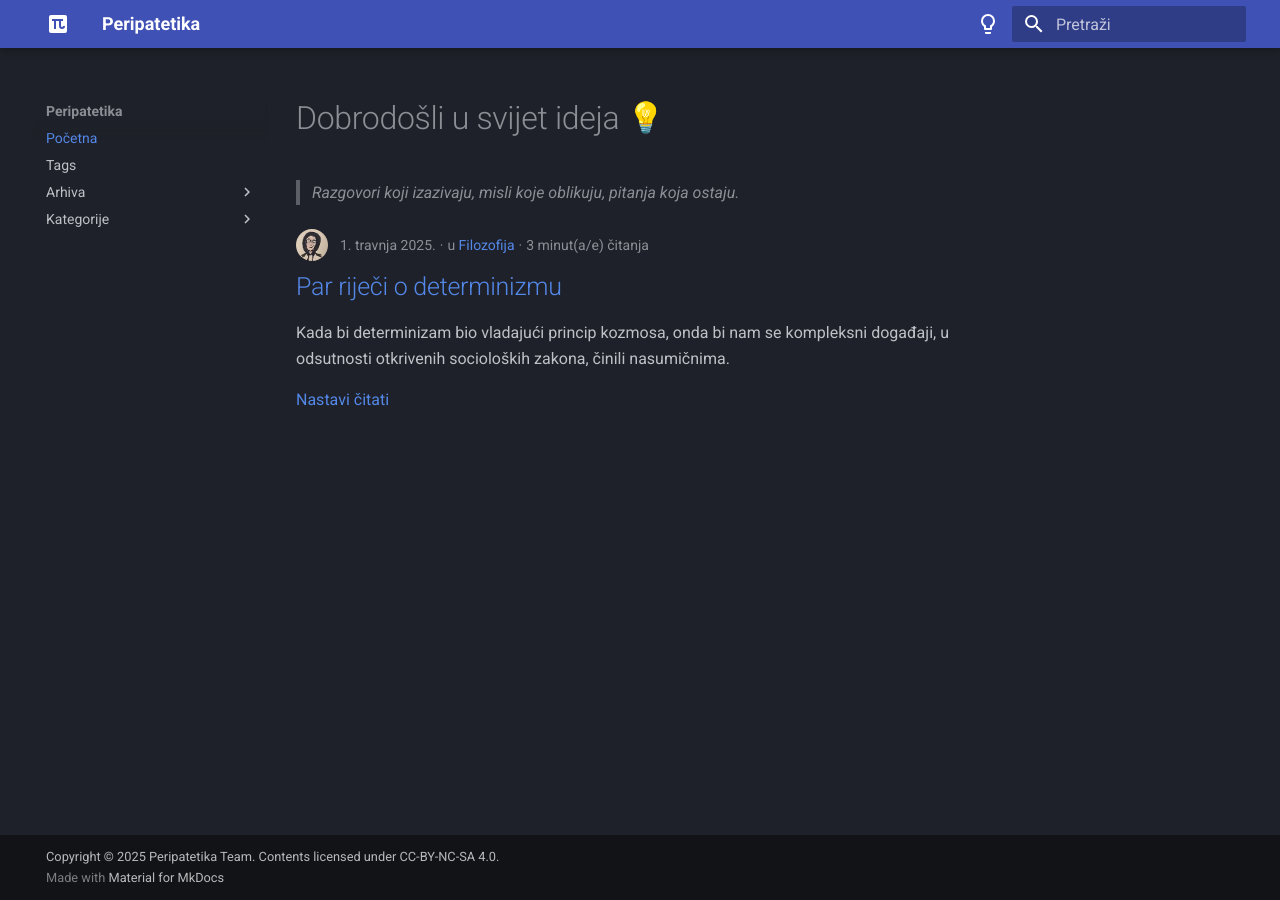
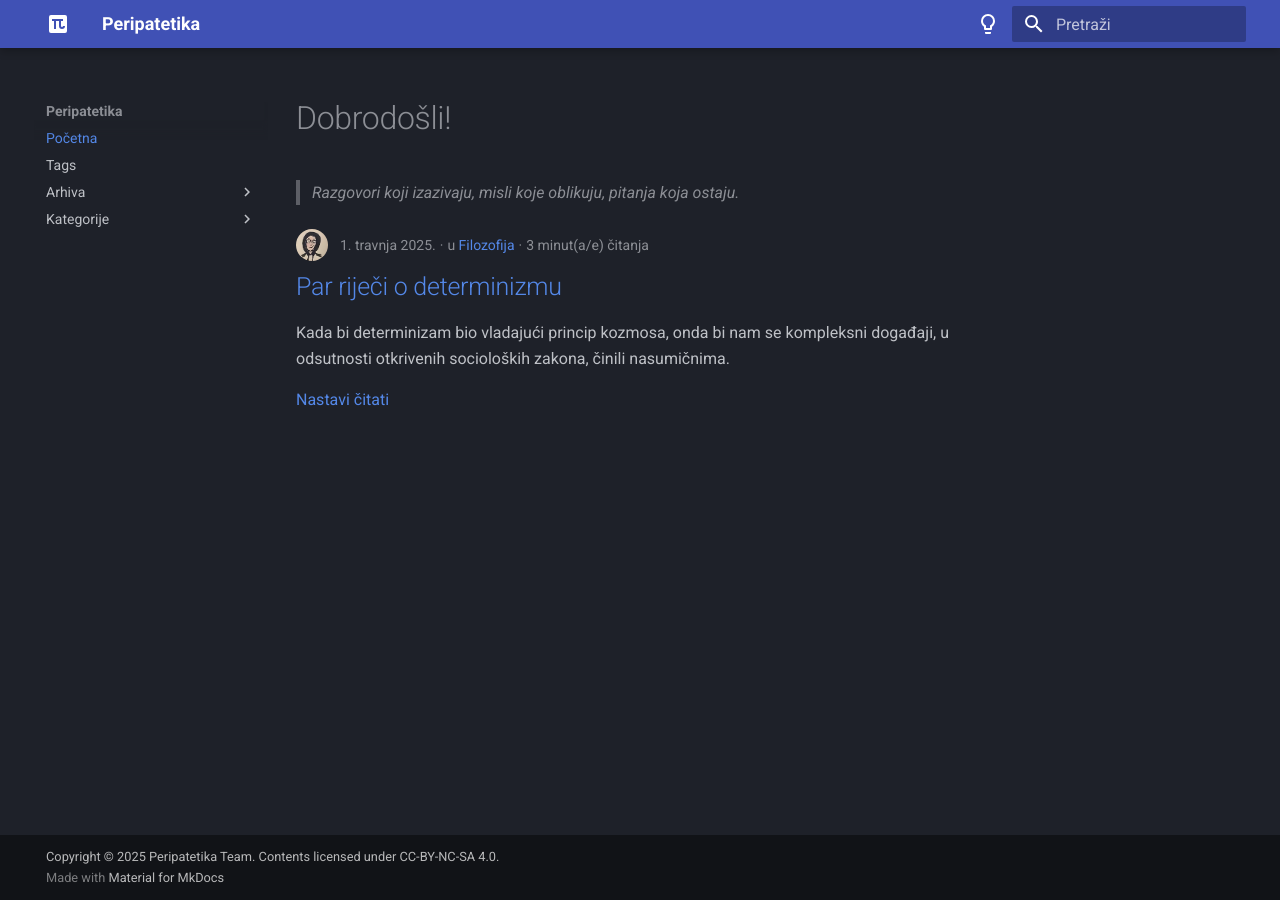
Before and after one commit to peripatetika/peripatetika.github.io, an MkDocs documentation site: the page built from docs/index.md, in a window 1280 px wide. Built offline with MkDocs 1.6.1 and Material for MkDocs 9.7.7, drawn with Linux system fonts in a browser that asks for light colours; emoji names are drawn with the system emoji font.

```diff
--- a/docs/index.md
+++ b/docs/index.md
@@ -2,6 +2,6 @@
 title: "Početna"
 ---
 
-# Dobrodošli u svijet ideja :bulb:
+# Dobrodošli!
 
 > *Razgovori koji izazivaju, misli koje oblikuju, pitanja koja ostaju.*
```
